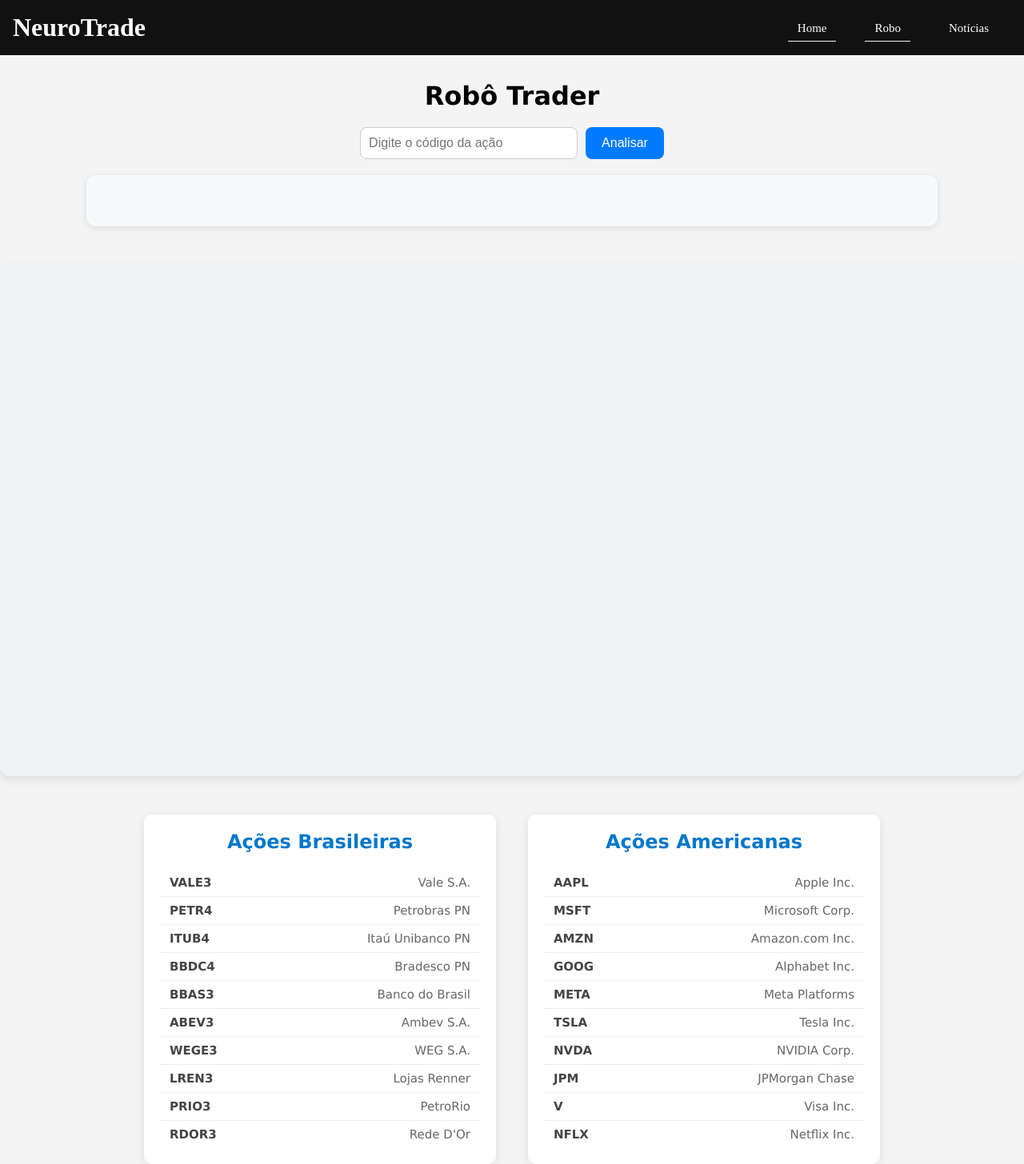
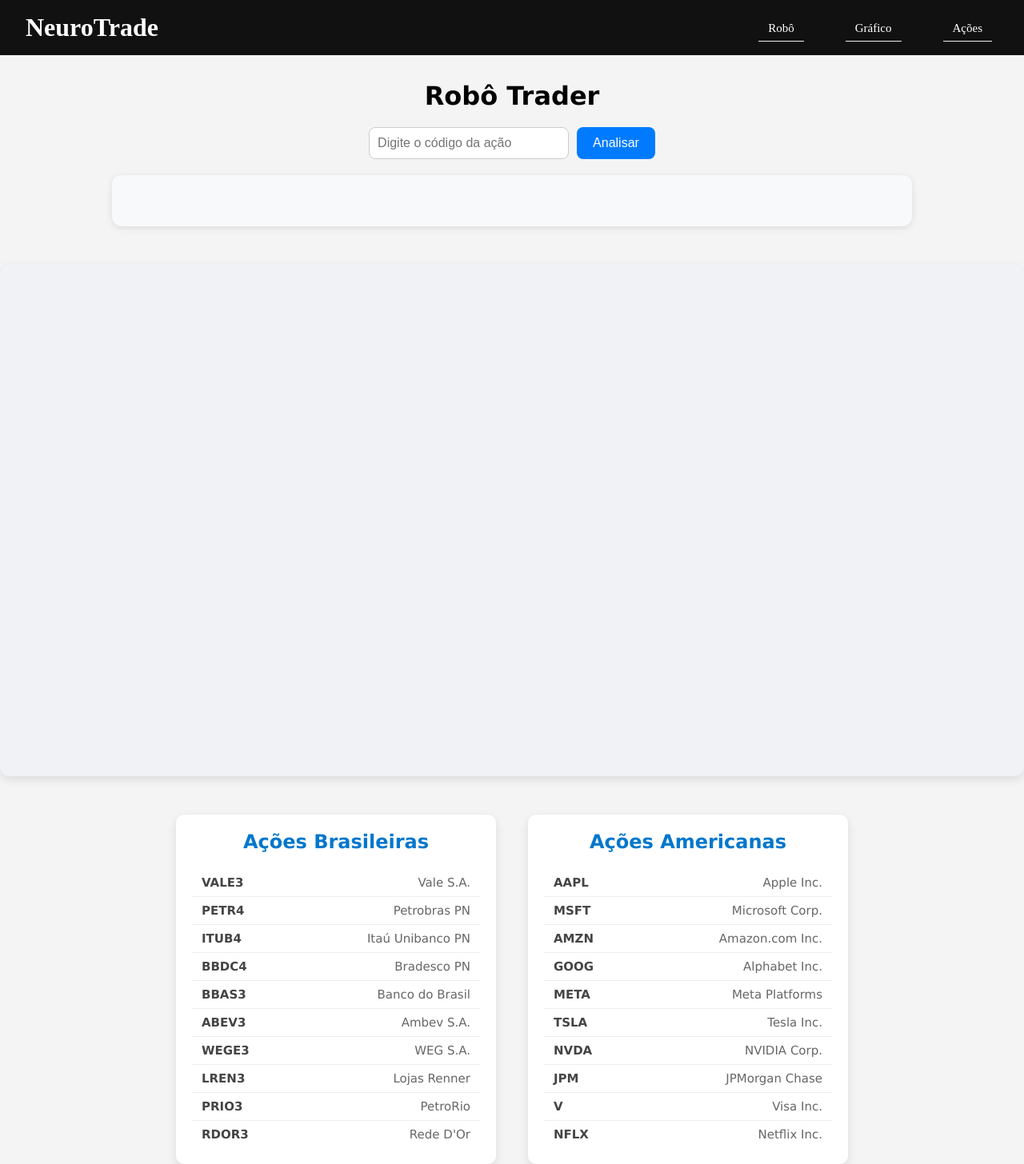
Before and after one commit to HugoBorrego/robo-trader, a Flask app: page / in a window 1280 px wide. Shown: the whole page at 80% size. Run offline with Flask 3, Linux system fonts and the light colour scheme.

Commit message:
Fix/Node de pastas e arquivos

```diff
--- a/static/style.css
+++ b/static/style.css
@@ -1,6 +1,7 @@
 * {
     margin: 0;
     padding: 0;
+    box-sizing: border-box;
 }
 
 body {
@@ -22,6 +23,7 @@ header {
 
 header h1 {
     margin: 1rem;
+    padding-left: 1rem;
 }
 
 nav ul {
@@ -32,7 +34,7 @@ nav ul {
 
 nav ul li {
     display: inline;
-    margin: 0 1rem;
+    margin: 0 1.5rem;
 }
 
 nav ul li a {
@@ -163,7 +165,7 @@ button:hover {
       font-size: 15px;
     }
 
-    li:last-child {
+    .lista li:last-child {
       border-bottom: none;
     }
 
--- a/templates/index.html
+++ b/templates/index.html
@@ -17,13 +17,14 @@
         </div>
         <nav>
             <ul>
-                <li><a href="#home">Home</a></li>
-                <li><a href="#robo">Robo</a></li>
-                <li><a href="#noticias">Notícias</a></li>
+                <li><a href="#robo">Robô</a></li>
+                <li><a href="#grafico">Gráfico</a></li>
+                <li><a href="#acoes">Ações</a></li>
             </ul>
         </nav>
     </header>
 
+    <div id="robo">
         <h1>Robô Trader</h1>
 
         <form method="POST">
@@ -49,16 +50,17 @@
                 </div>
             {% endif %}
         </div>
+    </div>
 
 
-    <div class="grafico">
+    <div class="grafico" id="grafico">
         {% if chart %}
             <h2>Gráfico</h2>
             {{ chart|safe }}
         {% endif %}
     </div>
 
-    <div class="acoes">
+    <div class="acoes" id="acoes">
     <div class="lista">
       <h2>Ações Brasileiras</h2>
       <ul>
```
Also changed, not shown: README.md, 4 other files. Lines whose indentation alone changed are shown as unchanged.
